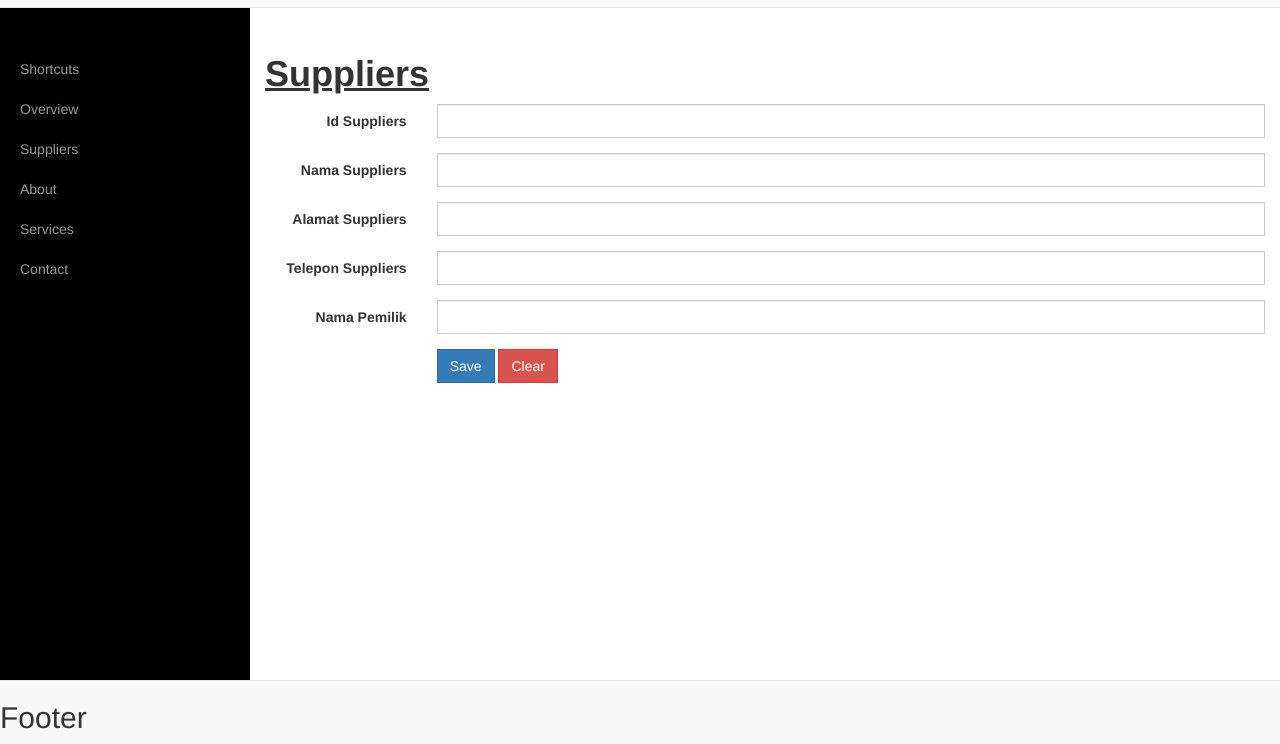
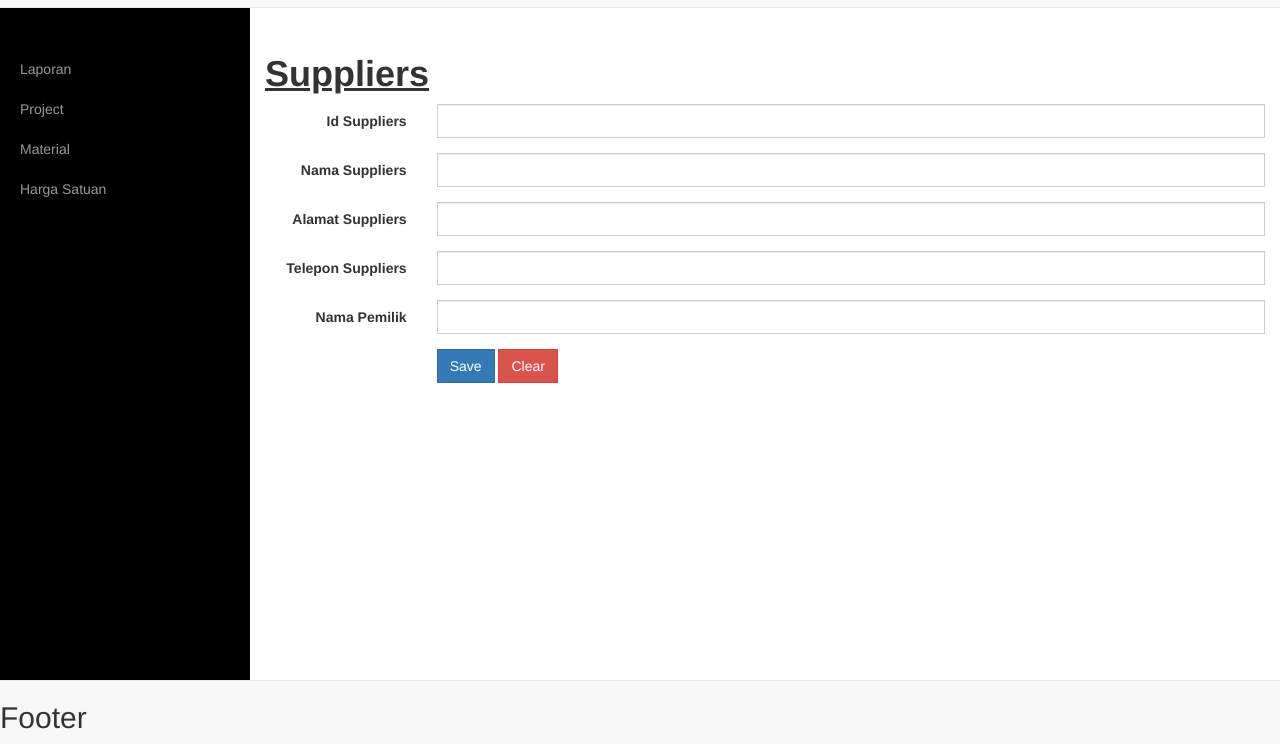
Before and after one commit to musisician/contractor, a plain HTML site: page index.html in a window 1280 px wide. Shown: the part 56-800 px from the top of the page. Drawn offline with Linux system fonts and the light colour scheme.

Commit message:
update index

```diff
--- a/index.html
+++ b/index.html
@@ -26,13 +26,11 @@
 
 			<ul class="sidebar-nav">
 				<li class="sidebar-brand"></li>
-				<li><a href="#">&nbsp;</a></li>
-				<li><a href="#">Shortcuts</a></li>
-				<li><a href="#">Overview</a></li>
-				<li><a href="Menu/Suppliers.html">Suppliers</a></li>
-				<li><a href="#">About</a></li>
-				<li><a href="#">Services</a></li>
-				<li><a href="#">Contact</a></li>
+				<li><a href="#" target="target">&nbsp;</a></li>
+				<li><a href="#" target="target">Laporan</a></li>
+				<li><a href="#" target="target">Project</a></li>
+				<li><a href="" target="target">Material</a></li>
+				<li><a href="#" target="target">Harga Satuan</a></li>
 			</ul>
 		</div>
 		<div class="container-fluid">
@@ -43,7 +41,7 @@
 					<h2 style="display: inline-block">Header Title</h2>
 				</nav>
                 <div class="col-lg-12" style="margin-top:90px">
-                    <iframe frameborder="0" id="target" src="Menu/Suppliers.html" style="width:100%;height:540px;"></iframe>
+                    <iframe frameborder="0" name="target" src="Menu/Suppliers.html" style="width:100%;height:540px;"></iframe>
                 </div>
 				<nav class="navbar navbar-default navbar-fixed-bottom"
 					role="navigation">
```
